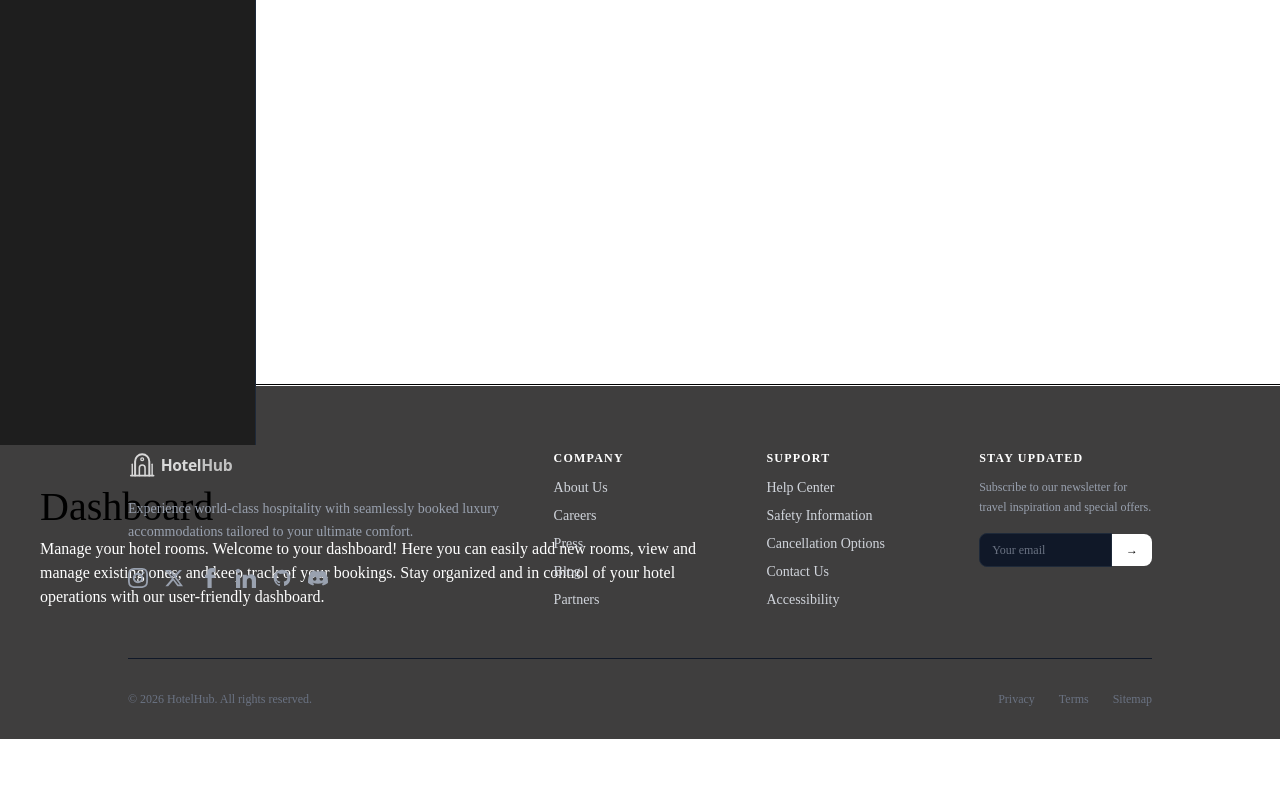
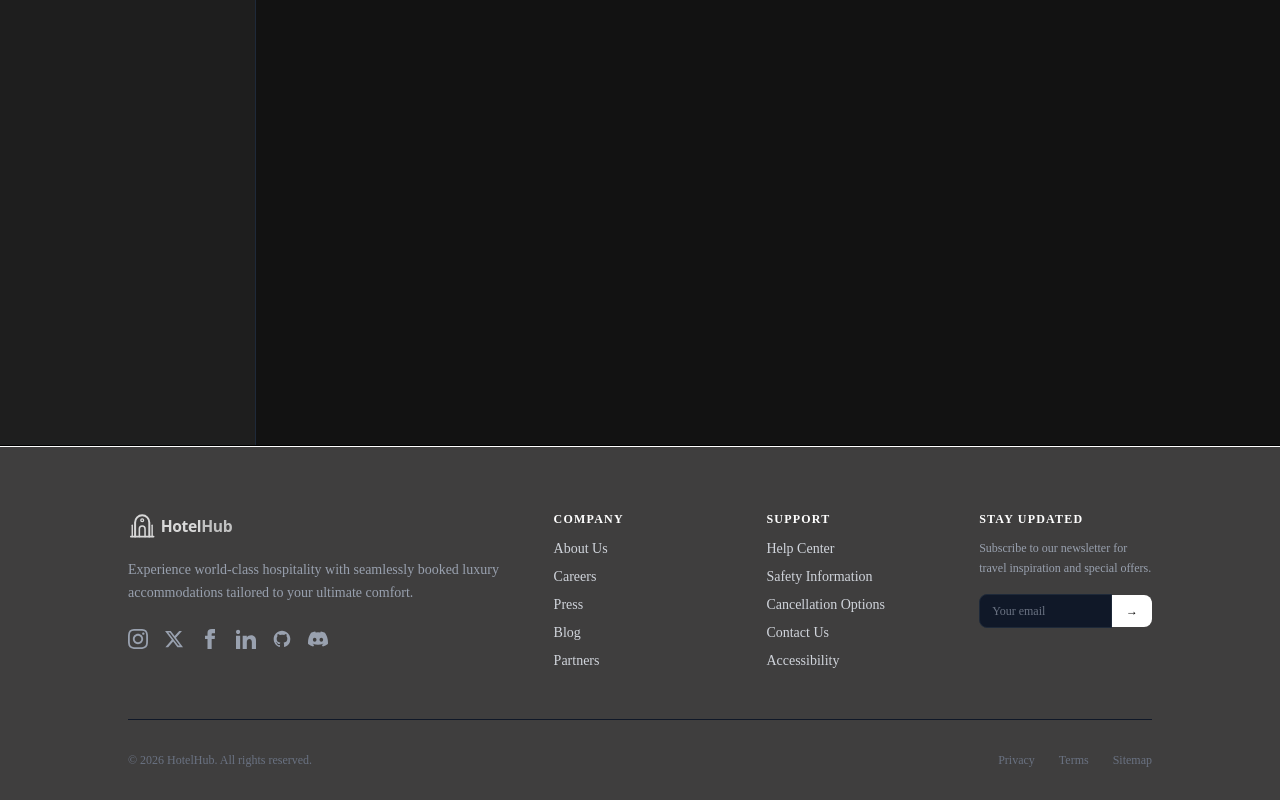
Before and after one commit to MehmoodCoder/Hotel_Booking_MERN_App, a React (Vite) app in the folder client/: page /owner in a window 1280 px wide. Shown: the part 416-1216 px from the top of the page. Before the commit the page ends 1155 px from the top, so only its background shows below. Built offline with nearby package versions, Linux system fonts and the light colour scheme; no server answers.

Commit message:
Resolve error

```diff
--- a/client/src/Routes/OwnerRoutes/Layout.jsx
+++ b/client/src/Routes/OwnerRoutes/Layout.jsx
@@ -5,14 +5,14 @@ import { Outlet } from 'react-router-dom'
 
 function Layout() {
   return (
-    <div className='flex flex-col h-screen'>
-        <Navbar/>
-        <div className="flex h-full">
-            <Sidebar/>
-        </div>
-        <div className="flex-1 p-4 pt-10 md:px-10 h-full">
-            <Outlet/>
-        </div>
+    <div className='flex flex-col min-h-screen bg-[#121212] text-white'>
+      <Navbar />
+      <div className="flex flex-1">
+        <Sidebar />
+        <main className="flex-1 p-6 md:p-10">
+          <Outlet />
+        </main>
+      </div>
     </div>
   )
 }
```
